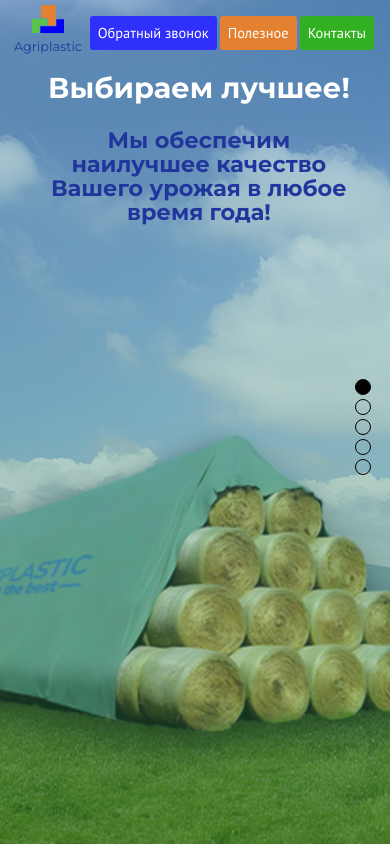
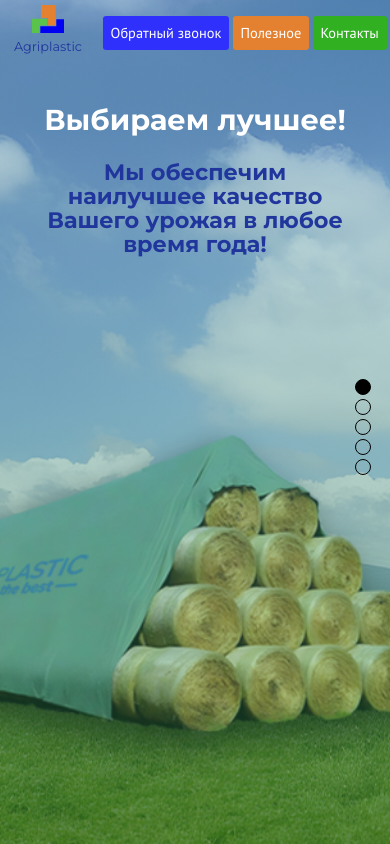
Before and after one commit to spo-oner/agriplastic, a plain HTML site: page index.html in a window 390 px wide. Drawn offline with nearby package versions, Linux system fonts and the light colour scheme.

Commit message:
Add files via upload

```diff
--- a/styles.css
+++ b/styles.css
@@ -178,6 +178,7 @@ h3 {
         url(img/seno-mobile.jpg);
 background-position: center;
 background-size: cover;
+background-repeat: no-repeat;
     }
 
     h3 {
@@ -330,6 +331,7 @@ nav {
 
     nav {
         gap: 0;
+        padding-right: 0.2rem;
     }
 
     .nav-links {
@@ -515,7 +517,7 @@ nav {
     }
 
     .heading {
-        padding-top: 3rem;
+        padding: 5rem 2rem 1rem 2rem;
     }
 
     p {
@@ -761,11 +763,6 @@ nav {
         max-width: 13rem;
         height: auto;
     }
-}
-
-
-@media (max-height: 768px) {
-    .swiper-wrapper {}
 }
 
 @media (max-height: 768px) and (min-width: 768px) {
```
